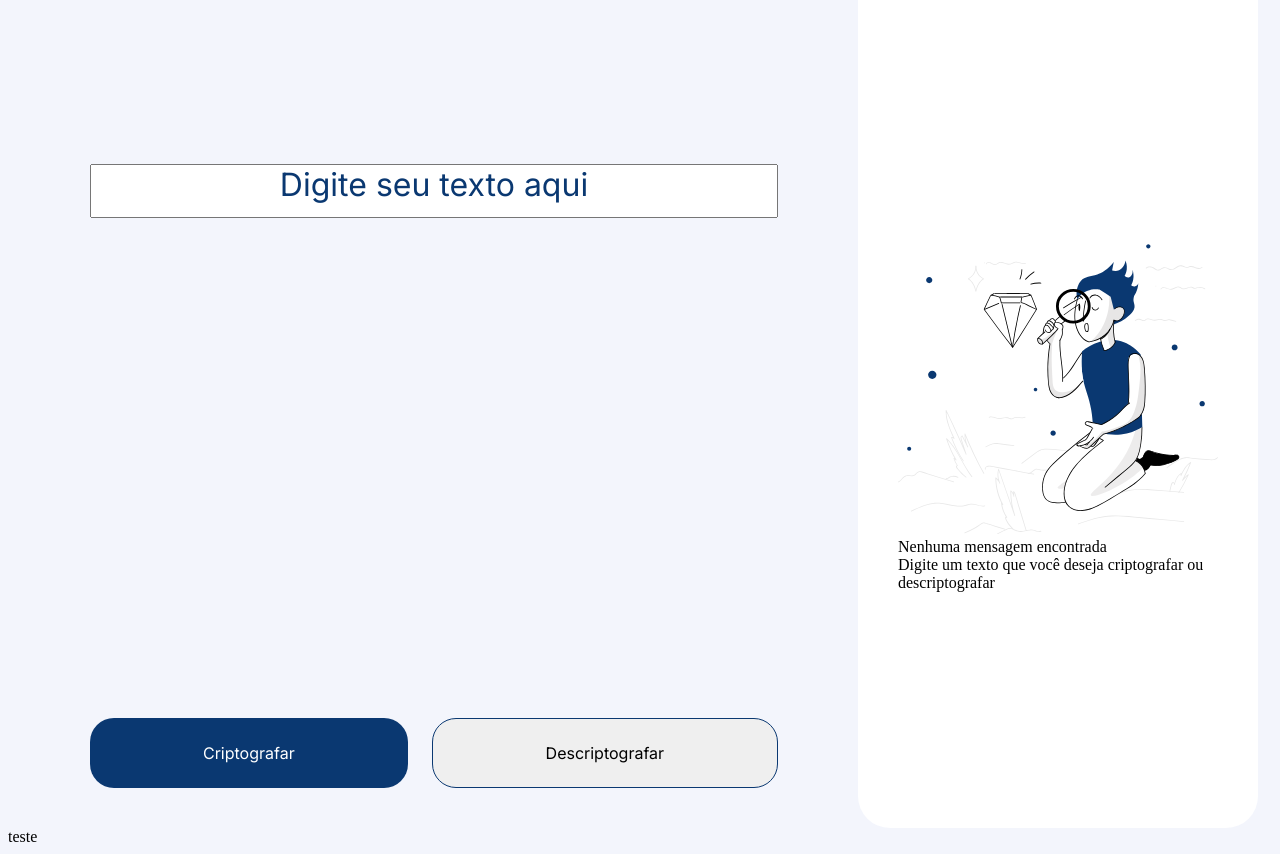
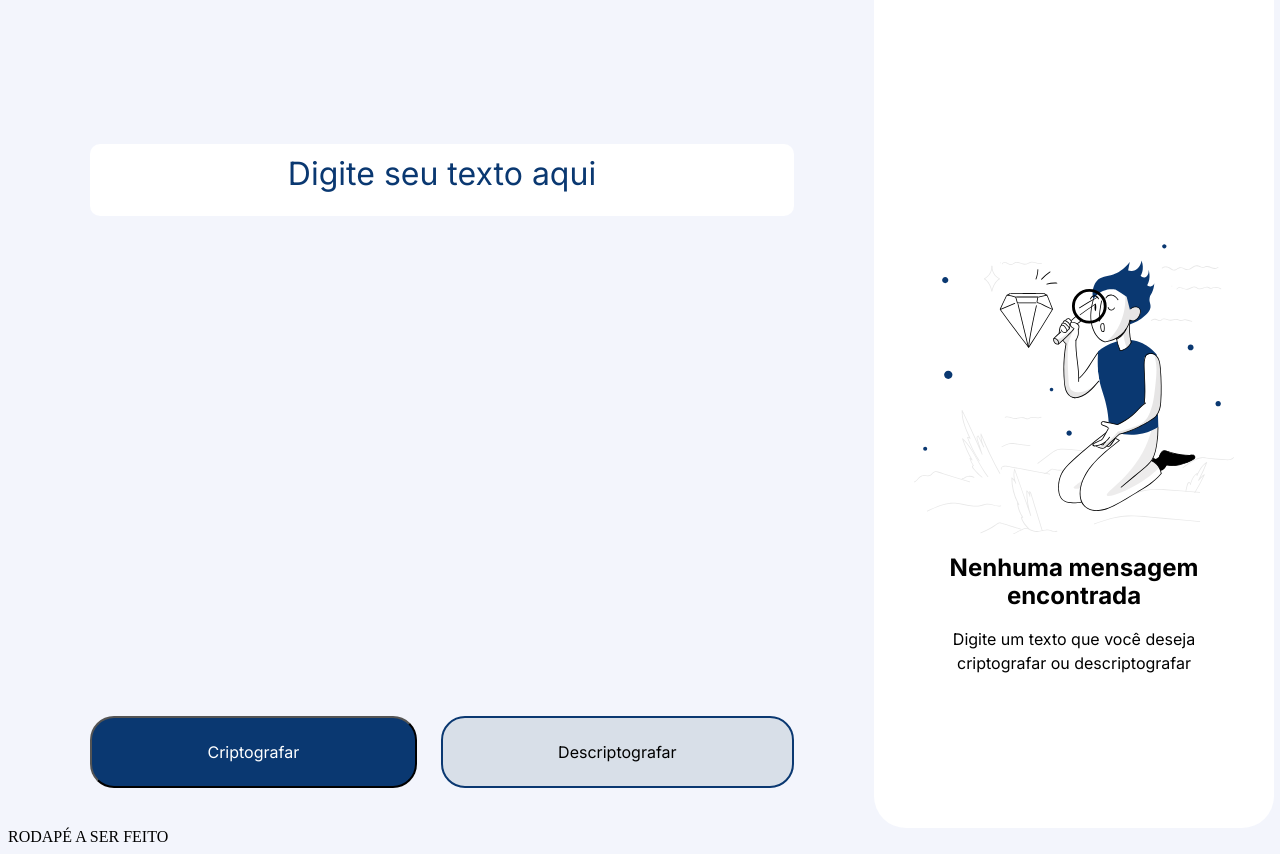
Before and after one commit to th-fonseca/criptografar-descriptografar, a plain HTML site: page index.html in a window 1280 px wide. Shown: the part 84-938 px from the top of the page. Drawn offline with Linux system fonts and the light colour scheme.

Commit message:
Algumas correções em tipografia e posicionamento

```diff
--- a/css/style.css
+++ b/css/style.css
@@ -36,13 +36,16 @@ height: 904px;
   align-content: end;
   justify-content: center;
 
-  /* gap: 400px; */
+
 }
 
 .campo-digitacao {
  display: flex;
   height: 48px;
   width: 680px;
+  border: 2px solid transparent;
+  border-radius: 10px;
+  padding: 10px;
 }
 .campo-digitacao::placeholder{
   font-family: "Inter";
@@ -50,6 +53,11 @@ height: 904px;
   line-height: 150%;
   color: #0a3871;
   text-align: center;
+
+}
+
+.campo-digitacao:hover{
+  border: 2px solid black;
 }
 
 .container-btn {
@@ -60,7 +68,7 @@ height: 904px;
 }
 
 .botao {
-  border: transparent;
+  border: 2px solid trans;
   padding: 24px;
   border-radius: 24px;
   flex-grow: 1;
@@ -73,26 +81,62 @@ height: 904px;
   margin-bottom: 40px;
 }
 
+.botao:hover{
+  background-color: #04172f;
+  border: 2px solid black;
+}
+
 .botao2 {
   padding: 24px;
   border-radius: 24px;
+  background-color: #D8DFE8;
   flex-grow: 1;
   font-family: "Inter";
   font-style: normal;
   font-size: 16px;
-  border: 1px solid #0a3871;
+  border: 2px solid #0a3871;
   box-sizing: border-box;
   margin-bottom: 40px;
 }
+
+.botao2:hover{
+  background-color: #8fa3bd;
+  border: 2px solid black;
+  color: white;
+}
+
 
 .resultado {
   background: #ffffff;
   padding: 40px;
   border-radius: 32px;
   margin-top: 40px;
+  ;
 
 }
 
 .sem-palavra{
   margin-top: 240px;
 }
+
+.aviso-sem-mensagem {
+  display: grid;
+  margin: 16px 0px;
+  font-family: "Inter";
+  font-style:normal;
+  font-weight: 700;
+  font-size: 24px;
+  line-height: 120%;
+  text-align: center;
+
+}
+
+.digita-texto{
+  display: grid;
+  font-family: 'Inter';
+font-style: normal;
+font-weight: 400;
+font-size: 16px;
+line-height: 150%;
+text-align: center;
+}
--- a/index.html
+++ b/index.html
@@ -5,12 +5,9 @@
     <meta http-equiv="X-UA-Compatible" content="IE=edge" />
     <meta name="viewport" content="width=device-width, initial-scale=1.0" />
     <title>Chalenge 1 - Alura</title>
-    <link rel="preconnect" href="https://fonts.googleapis.com" />
-    <link rel="preconnect" href="https://fonts.gstatic.com" crossorigin />
-    <link
-      href="https://fonts.googleapis.com/css2?family=Inter&display=swap"
-      rel="stylesheet"
-    />
+    <link rel="preconnect" href="https://fonts.googleapis.com">
+<link rel="preconnect" href="https://fonts.gstatic.com" crossorigin>
+<link href="https://fonts.googleapis.com/css2?family=Inter:wght@400;700&display=swap" rel="stylesheet">
     <link rel="stylesheet" href="./css/style.css" />
   </head>
   <body>
@@ -42,7 +39,7 @@
       </section>
     </main>
     <footer class="rodape">
-      teste
+      RODAPÉ A SER FEITO
       <!-- inserir linkedin, github e outros -->
     </footer>
   </body>
```
